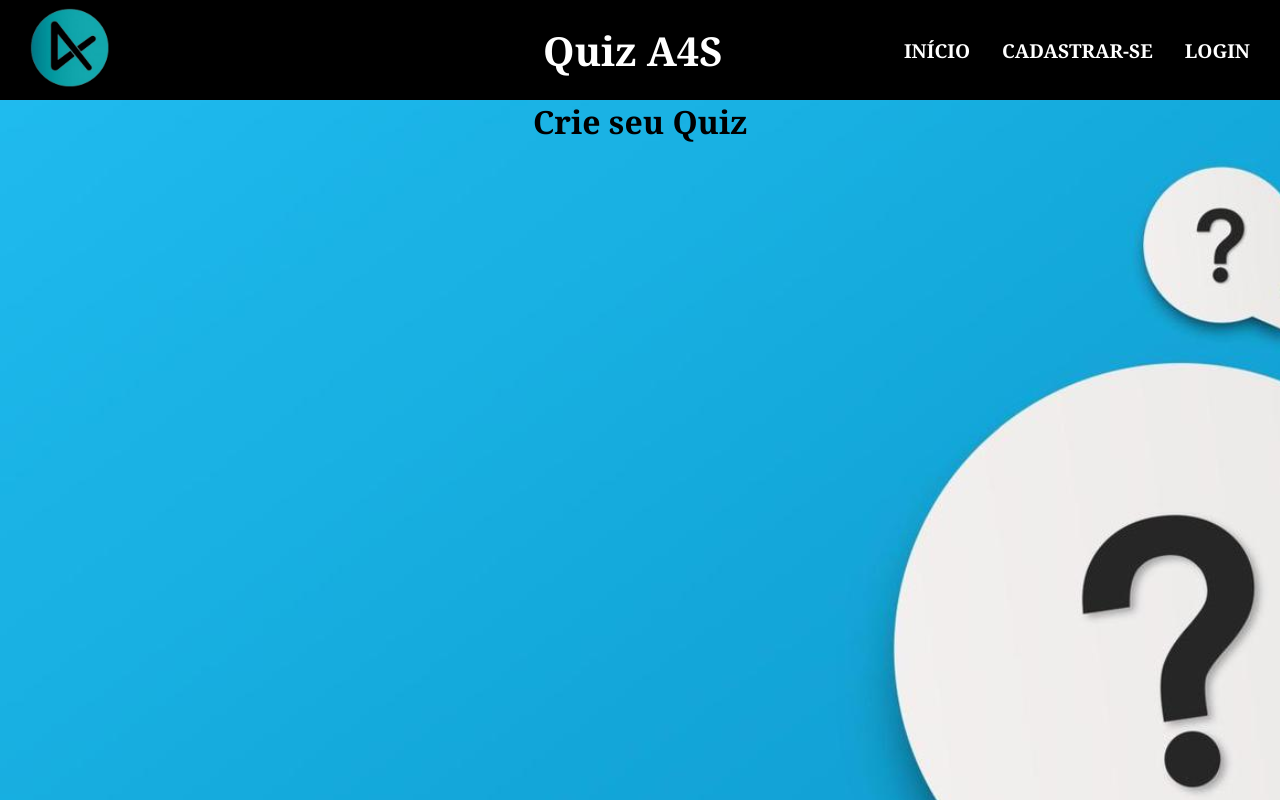
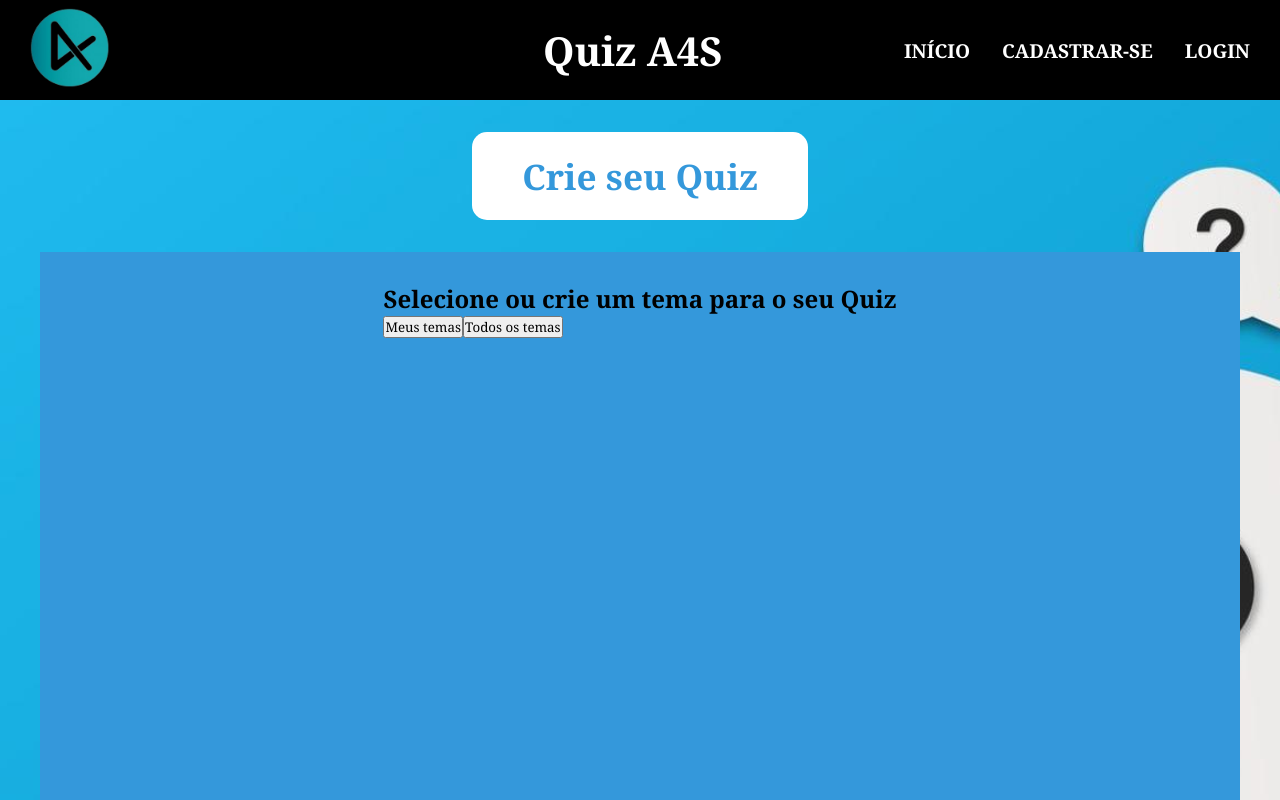
Before and after one commit to RonyAbreu/QuizA4S-Front, a React (Vite) app: page /create/quiz in a window 1280 px wide. Shown: the top 800 px of the page. Built offline with nearby package versions, Linux system fonts and the light colour scheme; no server answers.

Commit message:
Feat: criando componente para criar quiz

```diff
--- a/src/main.jsx
+++ b/src/main.jsx
@@ -10,7 +10,7 @@ import Register from "./routes/user/Register.jsx";
 import ChooseTheme from "./routes/chooseTheme/ChooseTheme.jsx";
 import Quiz from "./routes/quiz/Quiz.jsx";
 import { AuthenticationProvider } from "./context/AutenticationContext.jsx";
-import CreateQuiz from "./routes/quiz/CreateQuiz.jsx";
+import CreateQuiz from "./routes/createQuiz/CreateQuiz.jsx";
 
 const router = createBrowserRouter([
   {
--- a/src/routes/chooseTheme/ChooseTheme.jsx
+++ b/src/routes/chooseTheme/ChooseTheme.jsx
@@ -1,7 +1,7 @@
 // Components
 import { useEffect, useState } from "react";
 import { URL_BASE } from "../../App";
-import { useLocation, useNavigate } from "react-router-dom";
+import { useNavigate } from "react-router-dom";
 import Loading from "../../components/loading/Loading";
 
 //Css
@@ -16,7 +16,6 @@ const ChooseTheme = () => {
   const [loading, setLoading] = useState(false);
 
   const navigate = useNavigate();
-  const path = useLocation().pathname;
 
   const [currentPage, setCurrentPage] = useState(0);
   const [isFirstPage, setIsFirstPage] = useState(true);
@@ -39,11 +38,13 @@ const ChooseTheme = () => {
 
   async function searchThemeName(e) {
     const inputName = e.target.value;
+
     setThemeName(inputName);
     setLoading(true);
     const response = await fetch(`${url}/search?name=${inputName}`);
     const pageOfThemesByName = await response.json();
     const themesByName = pageOfThemesByName.content;
+
     setLoading(false);
     setThemes(themesByName);
   }
--- /dev/null
+++ b/src/routes/createQuiz/CreateQuestions.jsx
@@ -0,0 +1,11 @@
+import React from 'react'
+
+const CreateQuestions = () => {
+  return (
+    <div>
+        <h2>Create questions</h2>
+    </div>
+  )
+}
+
+export default CreateQuestions
--- /dev/null
+++ b/src/routes/createQuiz/CreateQuiz.css
@@ -0,0 +1,26 @@
+.container-create-quiz {
+  width: 100%;
+  display: flex;
+  align-items: center;
+  justify-content: start;
+  flex-direction: column;
+  gap: 2em;
+}
+
+.container-create-quiz h1{
+    margin-top: .9em;
+    font-size: 2.2em;
+    color: #3498db;
+    background-color: #fff;
+    padding: 20px 50px;
+    border-radius: 15px;
+}
+
+.container-create {
+  min-width: 1200px;
+  min-height: 600px;
+  display: flex;
+  justify-content: center;
+  background-color: #3498db;
+  padding: 30px;
+}
--- /dev/null
+++ b/src/routes/createQuiz/CreateQuiz.jsx
@@ -0,0 +1,22 @@
+import { useState } from "react";
+import CreateQuestions from "./CreateQuestions";
+import SelectTheme from "./SelectTheme";
+
+//Css
+import "./CreateQuiz.css";
+
+const CreateQuiz = () => {
+  const [currentComponent, setCurrentComponent] = useState(0);
+
+  const quizComponents = [<SelectTheme />, <CreateQuestions />];
+
+  return (
+    <div className="container-create-quiz outlet">
+      <h1 className="create-quiz-title">Crie seu Quiz</h1>
+
+      <div className="container-create">{quizComponents[currentComponent]}</div>
+    </div>
+  );
+};
+
+export default CreateQuiz;
--- /dev/null
+++ b/src/routes/createQuiz/SelectTheme.jsx
@@ -0,0 +1,18 @@
+import React from 'react'
+
+const SelectTheme = () => {
+  return (
+    <div className='container-select-theme'>
+        <h2>Selecione ou crie um tema para o seu Quiz</h2>
+
+        <div>
+          <button type="button">Meus temas</button>
+          <button type="button">Todos os temas</button>
+        </div>
+
+        {}
+    </div>
+  )
+}
+
+export default SelectTheme
--- a/src/routes/quiz/CreateQuiz.jsx
+++ /dev/null
@@ -1,15 +0,0 @@
-
-
-const CreateQuiz = () => {
-  return (
-    <div className="container-create-quiz outlet">
-        <h1 className="create-quiz-title">Crie seu Quiz</h1>
-
-        <div className="container-create">
-
-        </div>
-    </div>
-  )
-}
-
-export default CreateQuiz
```
Also changed, not shown: src/routes/createQuiz/SelectTheme.css (added).
